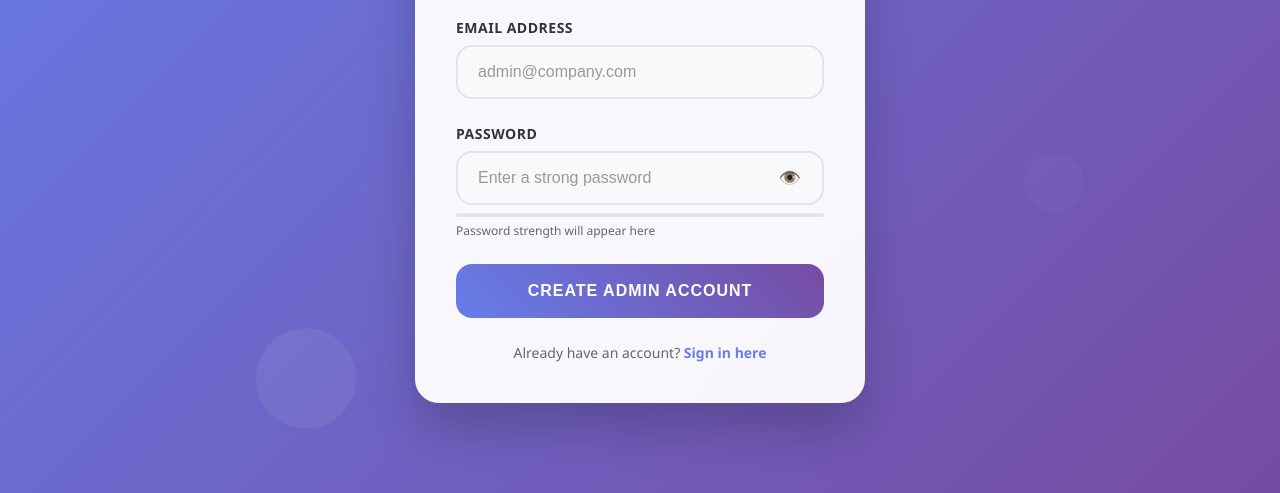
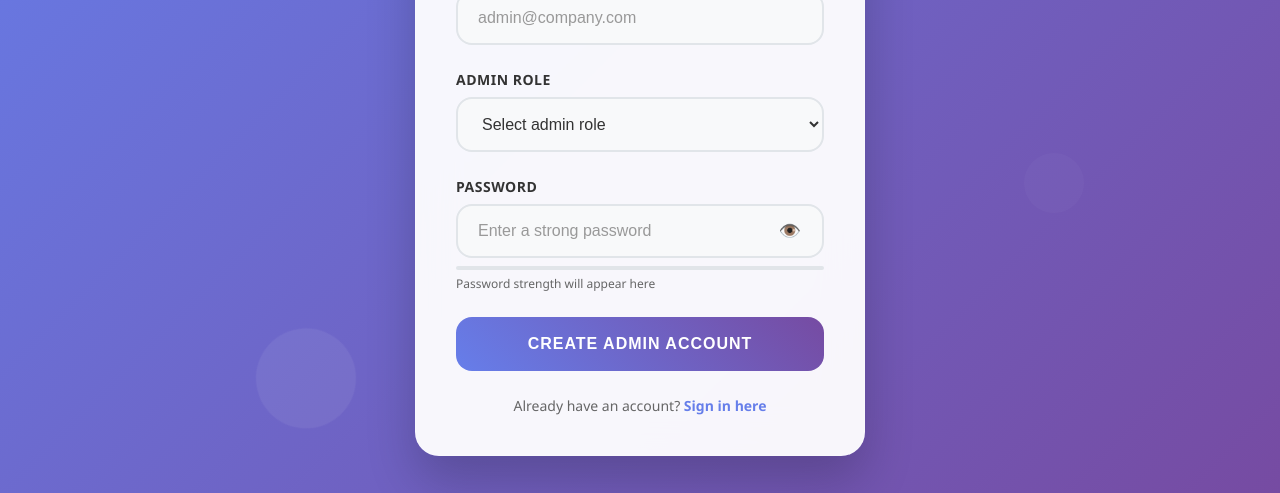
Before and after one commit to AliQannan/Storeapi, a website: page admin/login/signup.html in a window 1280 px wide. Shown: the part 307-800 px from the top of the page. Drawn offline with Linux system fonts and the light colour scheme.

Commit message:
Update signup.html

```diff
--- a/admin/login/signup.html
+++ b/admin/login/signup.html
@@ -351,6 +351,17 @@
             </div>
 
             <div class="form-group">
+                <label for="role" class="form-label">Admin Role</label>
+                <select id="role" name="role" class="form-input" required>
+                    <option value="">Select admin role</option>
+                    <option value="super_admin">Super Administrator</option>
+                    <option value="admin">Administrator</option>
+                    <option value="moderator">Moderator</option>
+                    <option value="editor">Editor</option>
+                </select>
+            </div>
+
+            <div class="form-group">
                 <label for="password" class="form-label">Password</label>
                 <div class="password-container">
                     <input type="password" id="password" name="password" class="form-input"
@@ -420,6 +431,7 @@
 
             const email = document.getElementById('email').value;
             const password = document.getElementById('password').value;
+            const role = document.getElementById('role').value;
             const signupBtn = document.getElementById('signupBtn');
             const errorMessage = document.getElementById('errorMessage');
             const successMessage = document.getElementById('successMessage');
@@ -438,7 +450,7 @@
                     headers: {
                         'Content-Type': 'application/json',
                     },
-                    body: JSON.stringify({ email, password })
+                    body: JSON.stringify({ email, password, role })
                 });
 
                 const data = await response.json();
```
